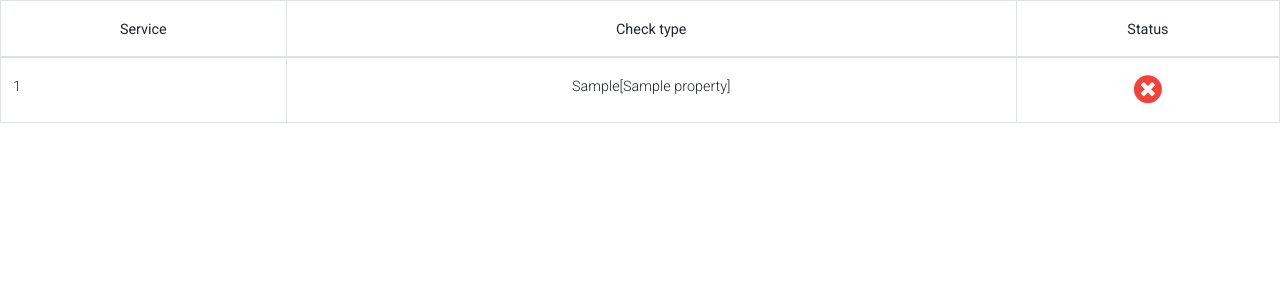
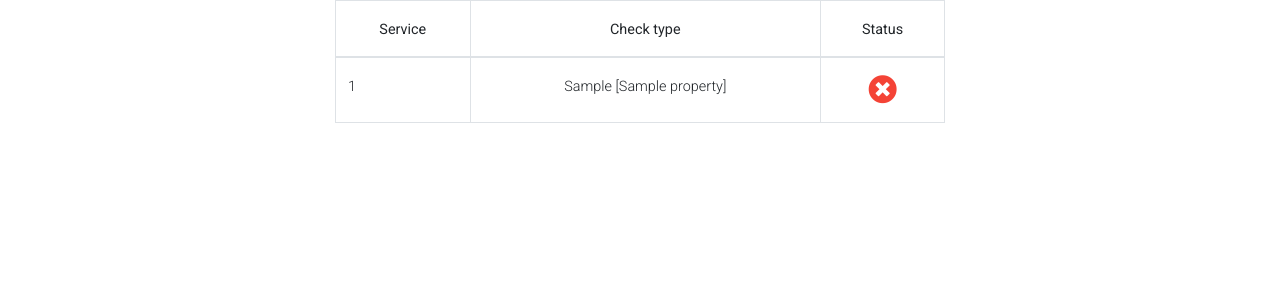
Before and after one commit to tripy/proxyweb, a Flask app: template docker-compose/goss/app/templates/status.html in a window 1280 px wide. Shown: the top 300 px of the page. Run offline with Flask 2, Linux system fonts and the light colour scheme; the template is opened without the code that fills it: most values are stand-ins (such as "Sample title", 1, 10 or a date in 2020); some libraries are stand-ins or nearby versions.

Commit message:
add a new grid

```diff
--- a/docker-compose/goss/app/templates/status.html
+++ b/docker-compose/goss/app/templates/status.html
@@ -3,8 +3,14 @@
 
 {% block status %}
 
+<div class="container-fluid">
+    <div class="row">
+        <div class="col-md-3">
+        </div>
+        <div class="col-md-6">
 
-<table class="table table-bordered text-center  ">
+
+            <table class="table table-bordered text-center">
                 <thead>
                 <tr>
                     <th scope="col">Service</th>
@@ -17,9 +23,9 @@
                 {% for row in content %}
                 <tr>
                     <td class="text-left">{{ row["resource-id"] }}</td>
-        <td>{{ row["resource-type"] }}[{{ row["property"] }}]</td>
+                    <td>{{ row["resource-type"] }} [{{ row["property"] }}]</td>
                     <td>
-            {% if row["successful"] == True  %}
+                        {% if row["successful"] == True %}
                         <i class="fas fa-check-circle fa-2x green-text "></i>
                         {% else %}
                         <i class="fas fa-times-circle fa-2x red-text"></i>
@@ -33,5 +39,12 @@
 
 
             </table>
+        </div>
+        <div class="col-md-3">
+        </div>
+
+    </div>
+</div>
+
 
 {% endblock %}
```
Lines whose indentation alone changed are shown as unchanged.
